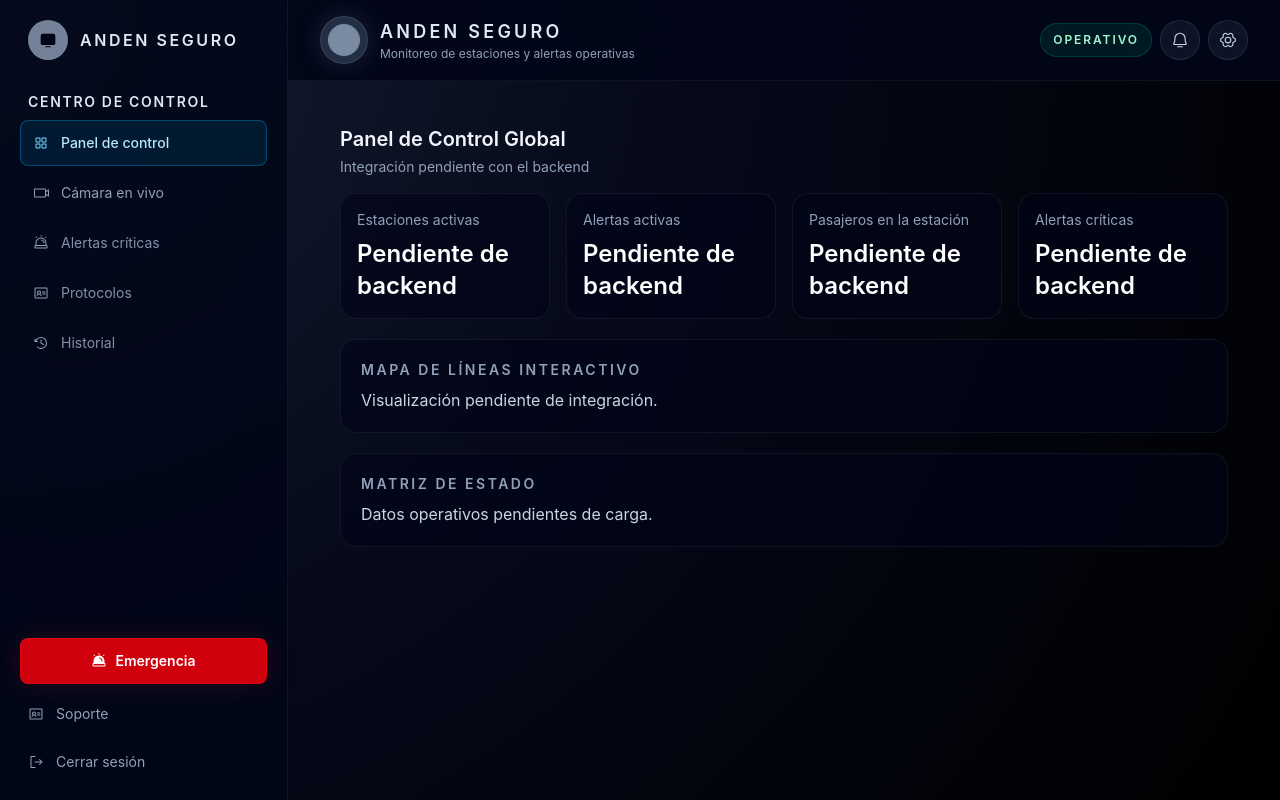
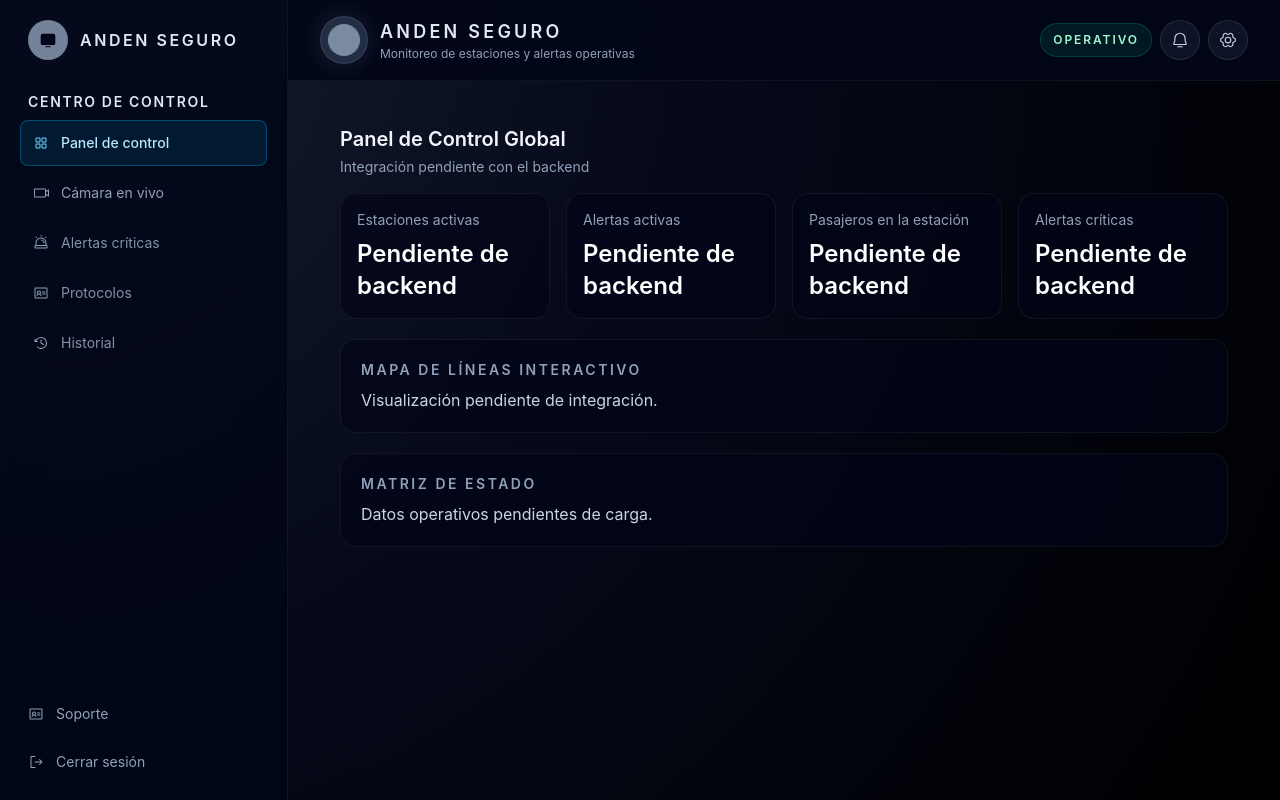
Before and after one commit to Nakotex7906/AndenSeguro, a React (Vite) app in the folder frontend/: page / in a window 1280 px wide. Built offline with nearby package versions, Linux system fonts and the light colour scheme.

Commit message:
feature: quitar boton  que no estaban en el figma

```diff
--- a/frontend/src/components/layout/Sidebar.tsx
+++ b/frontend/src/components/layout/Sidebar.tsx
@@ -89,13 +89,6 @@ export function Sidebar({ activeView, onViewChange }: SidebarProps): ReactElemen
 
       <div className="mt-6 space-y-3">
         <button
-          className="flex w-full items-center justify-center gap-2 rounded-lg border border-red-500/20 bg-red-600/90 px-4 py-3 text-sm font-semibold text-white shadow-[0_0_28px_rgba(220,38,38,0.18)] transition hover:bg-red-500"
-          type="button"
-        >
-          <SirenIcon size={16} weight="fill" />
-          Emergencia
-        </button>
-        <button
           className="flex w-full items-center gap-3 rounded-lg px-2 py-2 text-left text-sm text-slate-400 transition hover:bg-white/5 hover:text-slate-100"
           type="button"
         >
```
